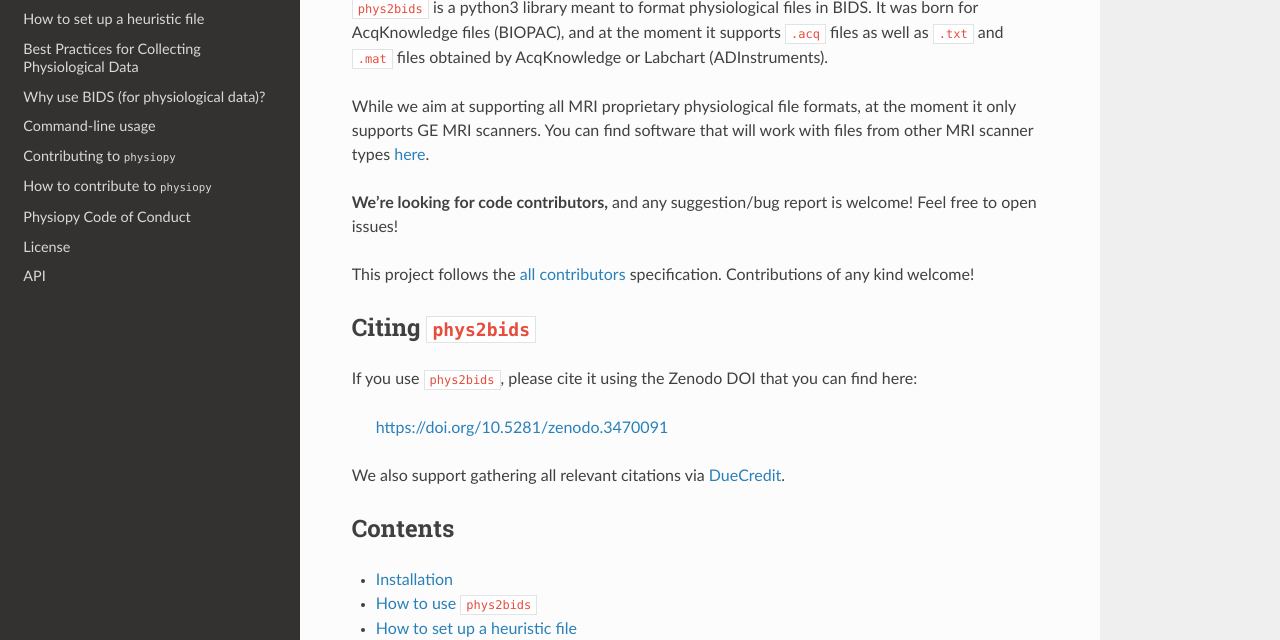
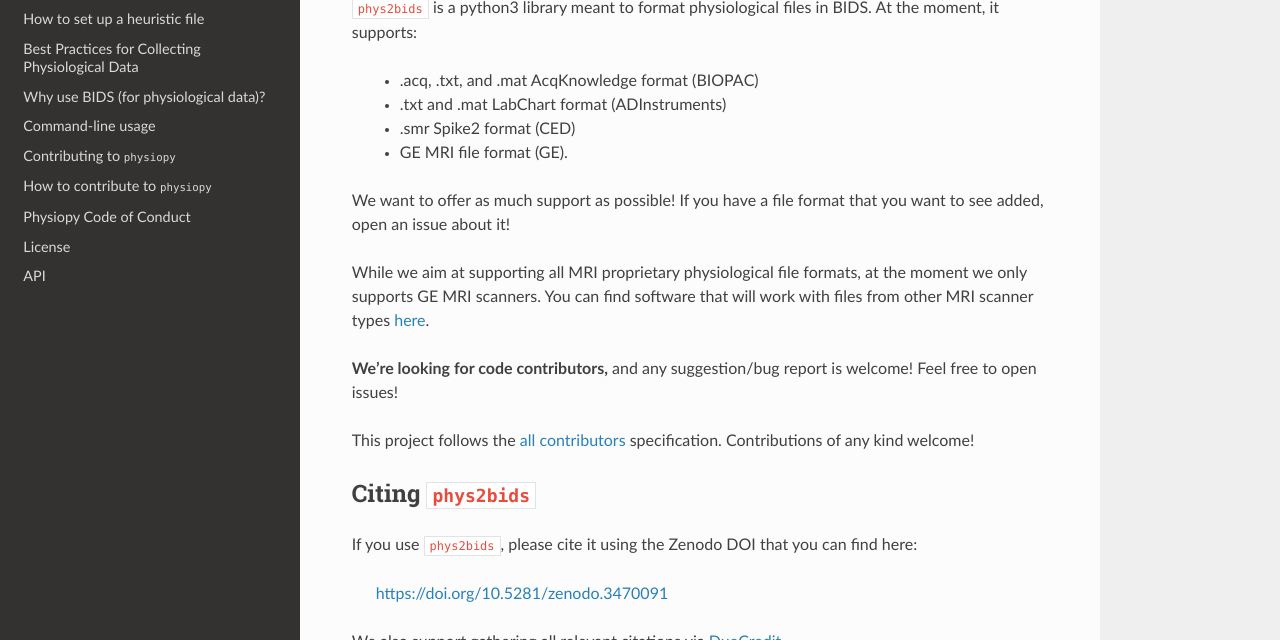
Before and after one commit to physiopy/phys2bids, a Sphinx documentation site: the page built from docs/index.rst, in a window 1280 px wide and 900 px high, scrolled down 664 px, cut to the strip 260-900 px from the top of the window. Built offline with Sphinx 7.4.7 and the Read the Docs theme 2.0.0, drawn with Linux system fonts in a browser that asks for light colours.

Commit message:
Update index.rst

```diff
--- a/docs/index.rst
+++ b/docs/index.rst
@@ -45,12 +45,16 @@ phys2bids
 
 
 ``phys2bids`` is a python3 library meant to format physiological files in BIDS.
-It was born for AcqKnowledge files (BIOPAC), and at the moment it supports
-``.acq`` files as well as ``.txt`` and ``.mat`` files obtained by AcqKnowledge or Labchart
-(ADInstruments).
+At the moment, it supports:
 
+   * .acq, .txt, and .mat AcqKnowledge format (BIOPAC)
+   * .txt and .mat LabChart format (ADInstruments)
+   * .smr Spike2 format (CED)
+   * GE MRI file format (GE).
 
-While we aim at supporting all MRI proprietary physiological file formats, at the moment it only supports GE MRI scanners. You can find software that will work with files from other MRI scanner types `here <https://github.com/tarrlab/physio2bids>`_.
+We want to offer as much support as possible! If you have a file format that you want to see added, open an issue about it!
+
+While we aim at supporting all MRI proprietary physiological file formats, at the moment we only supports GE MRI scanners. You can find software that will work with files from other MRI scanner types `here <https://github.com/tarrlab/physio2bids>`_.
 
 **We're looking for code contributors,** and any suggestion/bug report is welcome! Feel free to open issues!
 
```
